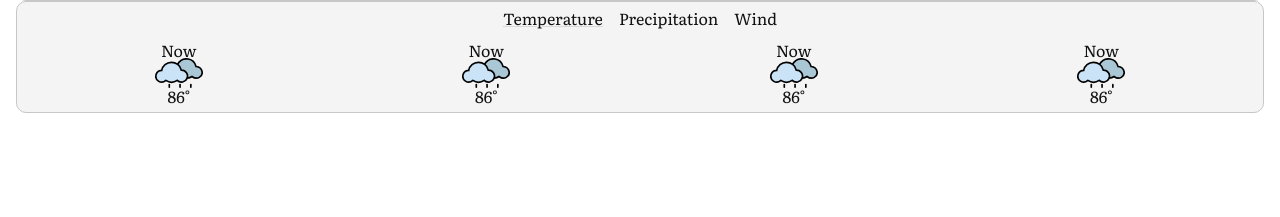
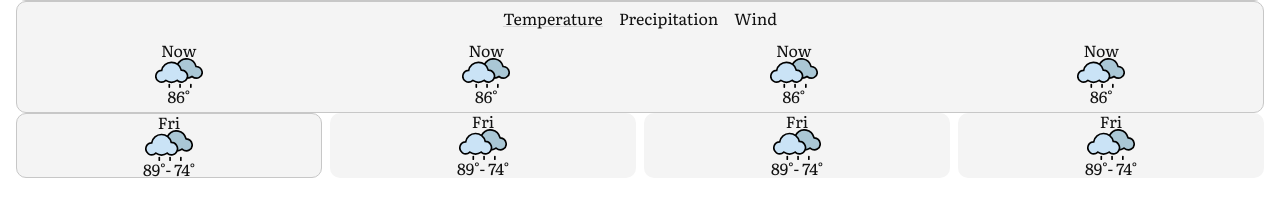
Before and after one commit to jonny-berry/weather-app, a website built with webpack: page src/index.html in a window 1280 px wide. Shown: the part 233-450 px from the top of the page. Built offline with nearby package versions, Linux system fonts and the light colour scheme; no server answers.

Commit message:
feat: add daily conditions markup and styling

```diff
--- a/src/index.html
+++ b/src/index.html
@@ -54,14 +54,12 @@
             Rainy conditions will continue for the rest of the day. Wind gusts are up to 13 mph.
           </p>
         </div>
-
         <div class="upcoming-conditions card">
           <div class="upcoming-conditions-header">
             <p class="active-upcoming">Temperature</p>
             <p>Precipitation</p>
             <p>Wind</p>
           </div>
-
           <div class="upcoming-temps">
             <div class="upcoming-temp-container">
               <p>Now</p>
@@ -85,6 +83,28 @@
             </div>
           </div>
         </div>
+        <div class="daily-conditions">
+          <div class="daily-conditions-container active-daily-condition-card">
+            <p>Fri</p>
+            <img src="icons/weather/rain.svg" class="daily-conditions-icon" alt="">
+            <p>89°- 74°</p>
+          </div>
+          <div class="daily-conditions-container">
+            <p>Fri</p>
+            <img src="icons/weather/rain.svg" class="daily-conditions-icon" alt="">
+            <p>89°- 74°</p>
+          </div>
+          <div class="daily-conditions-container">
+            <p>Fri</p>
+            <img src="icons/weather/rain.svg" class="daily-conditions-icon" alt="">
+            <p>89°- 74°</p>
+          </div>
+          <div class="daily-conditions-container">
+            <p>Fri</p>
+            <img src="icons/weather/rain.svg" class="daily-conditions-icon" alt="">
+            <p>89°- 74°</p>
+          </div>
+        </div>
     </div>
   </body>
 </html>
--- a/src/styles.css
+++ b/src/styles.css
@@ -179,3 +179,25 @@ button {
 .upcoming-conditions-icon {
   width: 3rem;
 }
+
+.daily-conditions {
+  display: grid;
+  grid-template: 1fr / 1fr 1fr 1fr 1fr;
+  gap: 0.5rem;
+}
+
+.daily-conditions-container {
+  display: flex;
+  flex-direction: column;
+  align-items: center;
+  background-color: #F4F4F4;
+  border-radius: 10px;
+}
+
+.daily-conditions-icon {
+  width: 3rem;
+}
+
+.active-daily-condition-card {
+  border: 1px solid #C7C7C7;
+}
```
